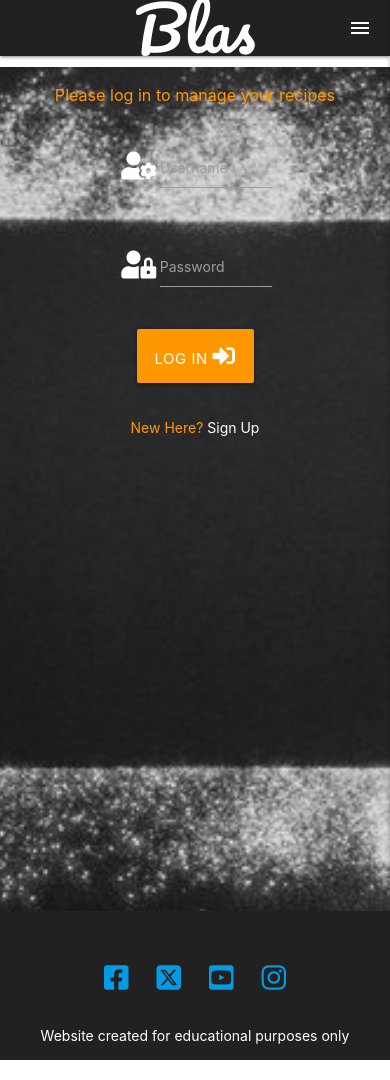
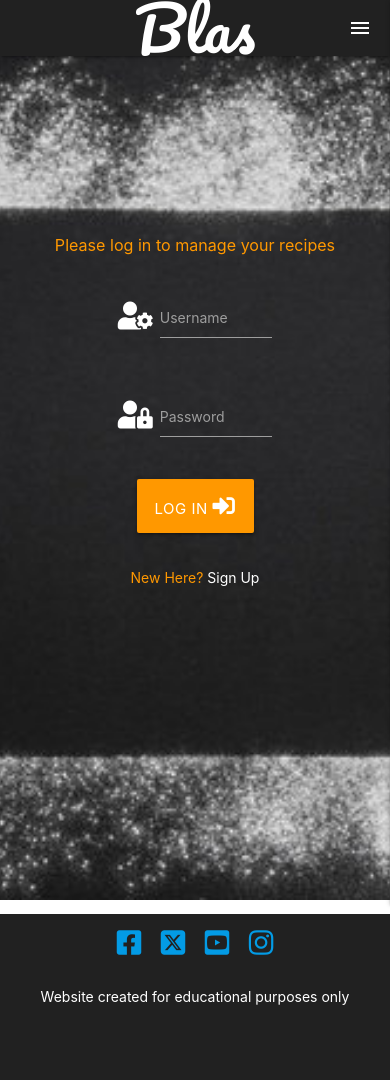
Before and after one commit to lisaloudness/Blas, a Flask app: page /login in a window 390 px wide. After the commit the page ends 1005 px from the top, so only its background shows below. Run offline with Flask 3, Linux system fonts and the light colour scheme; some libraries are stand-ins or nearby versions; some web fonts are replaced.

Commit message:
Styled index, login and registration pages responsive

```diff
--- a/app.py
+++ b/app.py
@@ -253,8 +253,18 @@ def delete_recipe(recipe_id):
             mongo.db.recipes.delete_one({"_id": ObjectId(recipe_id)})
             flash("Recipe Successfully Deleted")
 
-    # Redirect to the profile page regardless of the outcome
-    return redirect(url_for("profile", username=session["user"]))
+    # Check if the logged-in user is authorized to delete the recipe
+    logged_in_user = session["user"]
+    if logged_in_user == "admin" or logged_in_user == recipe.get("created_by"):
+        # Delete the recipe
+        mongo.db.recipes.delete_one({"_id": ObjectId(recipe_id)})
+        flash("Recipe Successfully Deleted")
+
+    # Determine redirect URL based on current location
+    if request.referrer and "/admin.html" in request.referrer:
+        return redirect(url_for("admin"))  # Redirect to admin interface
+    else:
+        return redirect(url_for("profile", username=session["user"]))  # Redirect to profile page
 
 
 @app.route("/admin.html")
--- a/static/css/style.css
+++ b/static/css/style.css
@@ -38,6 +38,11 @@ h6 {
     color: white;
 }
 
+  #index-text {
+    margin-top: 20vh;
+
+}
+
   .index-hero {
     background: url(../images/index_hero.jpg);
     background-repeat: no-repeat;
@@ -62,9 +67,14 @@ h6 {
     background-repeat: no-repeat;
     background-size: cover;
     background-position: center;
-    background-attachment: fixed;
+    background-attachment: local;
     width: 100vw;
     height: 100vh;
+  }
+
+  #login-form {
+    margin-top: auto;
+    padding-top: 150px;
   }
 
   /*colour of text*/
@@ -120,9 +130,16 @@ margin: auto;
  }
 
 /*Footer Social Links*/
+#social_row {
+  margin-bottom: 0px;
+  color: #ffff;
+}
+
+.social ul {
+  margin: 0px;
+}
 .social li {
   font-size: 200%;
-  margin: 5px;
   padding: 2%;
   display: inline-block;
 }
--- a/templates/base.html
+++ b/templates/base.html
@@ -12,8 +12,9 @@
   <link rel="preconnect" href="https://fonts.googleapis.com">
 <link rel="preconnect" href="https://fonts.gstatic.com" crossorigin>
 <link href="https://fonts.googleapis.com/css2?family=Engagement&family=Pacifico&display=swap" rel="stylesheet">
-  {% block styles %}
-  {% endblock %}
+  {%- block styles -%}
+  {%- endblock -%}
+
   <title>Blas</title>
   </head>
 <body>
@@ -26,17 +27,17 @@
       <ul class="right hide-on-med-and-down">
         <li ><a href="{{ url_for('home') }}">Home</a></li>
         <li class="active"><a href="{{ url_for('get_recipes') }}">Search Recipes</a></li>
-      {% if session.user %}
+      {%- if session.user -%}
         <li><a href="{{ url_for('logout') }}">Log Out</a></li>
         <li><a href="{{ url_for('add_recipes') }}">Add Recipe</a></li>
-        {% if session.user|lower == "admin"|lower %}
+        {%- if session.user|lower == "admin"|lower -%}
             <li><a href="{{ url_for('admin') }}">Admin Portal</a></li>
-          {% endif %}
+          {%- endif -%}
         <li><a href="{{ url_for('profile', username=session['user']) }}" class="tooltipped" data-position="bottom" data-tooltip="You are logged in {{ username }}"><i class="medium material-icons">account_circle</i></a></li>
-      {% else %}
+      {%- else -%}
         <li><a href="{{ url_for('register') }}">Sign Up</a></li>
         <li><a href="{{ url_for('login') }}">Log In</a></li>
-      {% endif %}
+      {%- endif -%}
       </ul>
     </div>
   </nav>
@@ -45,52 +46,52 @@
     <li><h4 class="center-align" href="{{ url_for('home') }}">Blas</h4></li>
     <li><a href="{{ url_for('home') }}">Home</a></li>
         <li><a href="{{ url_for('get_recipes') }}">Search Recipes</a></li>
-        {% if session.user %}
+        {%- if session.user -%}
           <li><a href="{{ url_for('logout') }}">Log Out</a></li>
           <li><a href="{{ url_for('add_recipes') }}">Add Recipe</a></li>
-          {% if session.user|lower == "admin"|lower %}
+          {%- if session.user|lower == "admin"|lower -%}
             <li><a href="{{ url_for('admin') }}">Admin Portal</a></li>
-          {% endif %}
+          {%- endif -%}
           <li><a href="{{ url_for('profile', username=session['user']) }}" class="tooltipped" data-position="bottom" data-tooltip="You are logged in {{ username }}">Profile</a>
-        {% else %}
+        {%- else -%}
           <li><a href="{{ url_for('register') }}">Sign Up</a></li>
           <li><a href="{{ url_for('login') }}">Log In</a></li>
-        {% endif %}
+        {%- endif -%}
         </ul>
 </header>
 
-<div class="flash-message">
-  <!-- flash messages -->
-  {% with messages = get_flashed_messages() %}
-    {% if messages %}
-      {% for message in messages %}
+ <!-- flash messages -->
+{%- with messages = get_flashed_messages() -%}
+  {%- if messages -%}
+    <div class="flash-message"></div>
+      {%- for message in messages -%}
         <div class="row flashes">
-          <div class="col s12 l7 offset-l5">
-          <h4 class="orange center-align">{{ message }}</h4>
+          <div class="col s12 l7 offset-l3">
+            <h4 class="orange center">{{ message }}</h4>
+          </div>
         </div>
-      {% endfor %}
-    {% endif %}
-  {% endwith %}
-      </div>
-
+      {%- endfor -%}
+    </div>
+  {%- endif -%}
+{%- endwith -%}
 
 <main>
-{% block content %}
-{% endblock %}
+
+{%- block content -%}
+{%- endblock -%}
+
 </main>
 
-  <footer class="page-footer grey darken-4">
-    <div class="container ">
-      <div class="row center">
+  <footer class="grey darken-4">
+      <div class="row center" id="social_row">
         <ul class="social">
           <li><a href="https://www.facebook.com" target="_blank"><i class="fab fa-facebook-square"></i></a></li>
           <li><a href="https://www.twitter.com" target="_blank"><i class="fa-brands fa-square-x-twitter"></i></a></li>
           <li><a href="https://www.youtube.com" target="_blank"><i class="fab fa-youtube-square"></i></a></li>
           <li><a href="https://www.instagram.com" target="_blank"><i class="fab fa-instagram"></i></a></li>
-      </ul>
-      <p>Website created for educational purposes only</p>
+        </ul>
+        <p>Website created for educational purposes only</p>
       </div>
-    </div>
   </footer>
 
 
@@ -98,8 +99,8 @@
   <script src="https://code.jquery.com/jquery-2.1.1.min.js"></script>
   <script src="https://cdnjs.cloudflare.com/ajax/libs/materialize/1.0.0/js/materialize.min.js"></script>
   <script src="{{ url_for('static', filename='js/script.js') }}"></script>
-  {% block scripts %}
-  {% endblock %}
+  {%- block scripts -%}
+  {%- endblock -%}
 
 </body>
 </html>
--- a/templates/edit_recipes.html
+++ b/templates/edit_recipes.html
@@ -56,8 +56,9 @@
           <div class="input-field col s6 m3 l3">
             <i class="material-icons prefix">star</i>
             <select id="difficulty_level" name="difficulty_level" class="materialize-textarea validate">
+              {% for difficult in difficulty %}
               <option value="" disabled>Difficulty</option>
-              {% for difficult in difficulty %}
+
                 {% if difficult.difficulty_level == recipe.difficulty_level %}
                 <option value="{{ difficult.difficulty_level }}"selected>{{ difficult.difficulty_level }}</option>
                 {% else %}
--- a/templates/login.html
+++ b/templates/login.html
@@ -1,10 +1,11 @@
-{% extends "base.html" %}
-{% block content %}
+{%- extends "base.html" -%}
+{%-block content -%}
 
 
 <div class="login-hero">
+
 <!-- REGISTRATION CARD -->
-  <div class="container fluid center-align">
+  <div class="container fluid" id="login-form">
     <div class="row">
       <div class="center-align orange-text strong-text">
         <h6>Please log in to manage your recipes</h6>
@@ -44,7 +45,8 @@
         </p>
       </div>
     </div>
-
+  </div>
 
 </div>
-{% endblock %}
+
+{%- endblock -%}
--- a/templates/register.html
+++ b/templates/register.html
@@ -4,7 +4,7 @@
 
 <div class="login-hero">
 <!-- REGISTRATION CARD -->
-  <div class="container fluid center-align">
+  <div class="container fluid center-align" id="login-form">
     <div class="row orange-text strong-text">
     <h6> New Here? Please sign up to manage your recipes</h6>
     </div>
```
Also changed, not shown: templates/index.html (+6 -4 lines).
